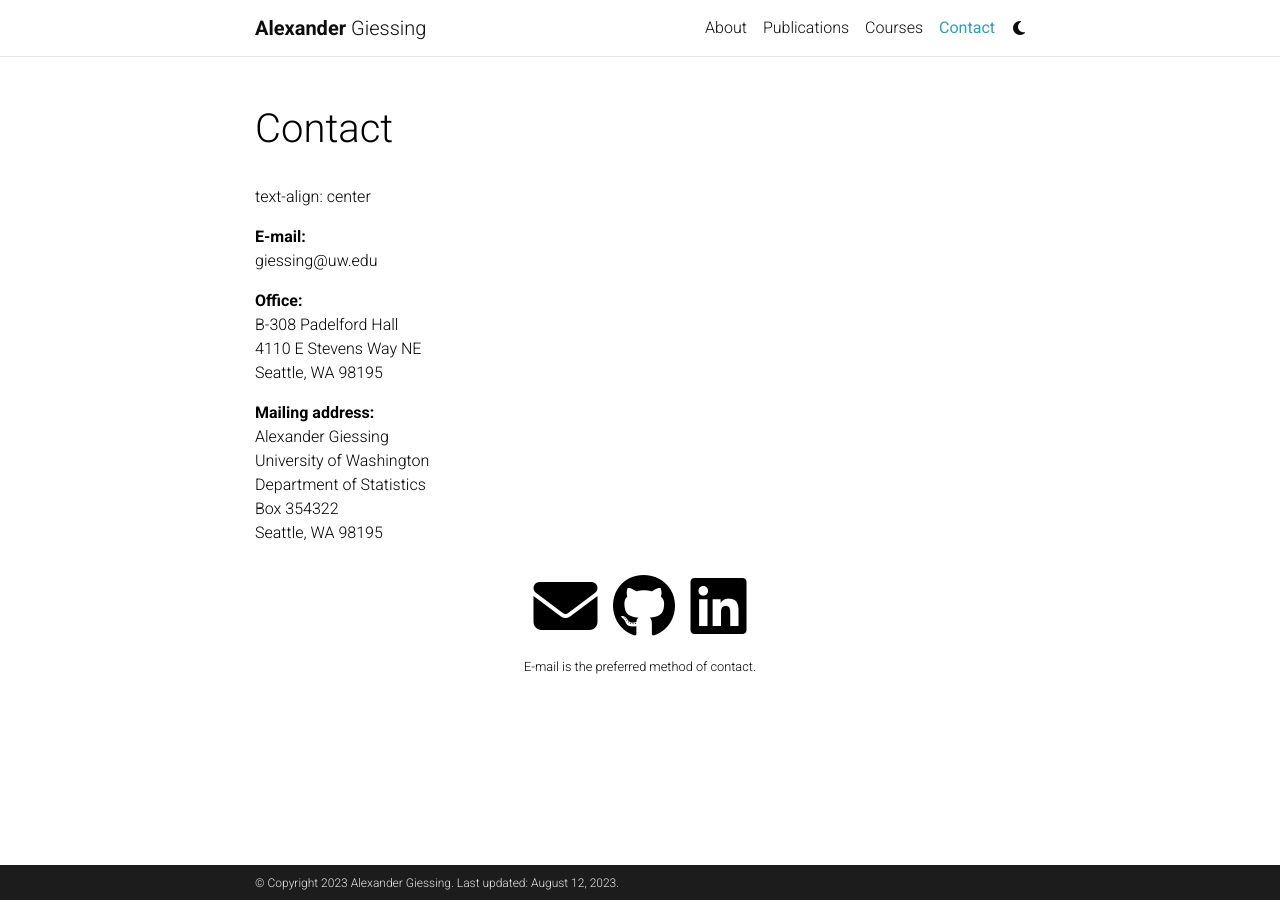
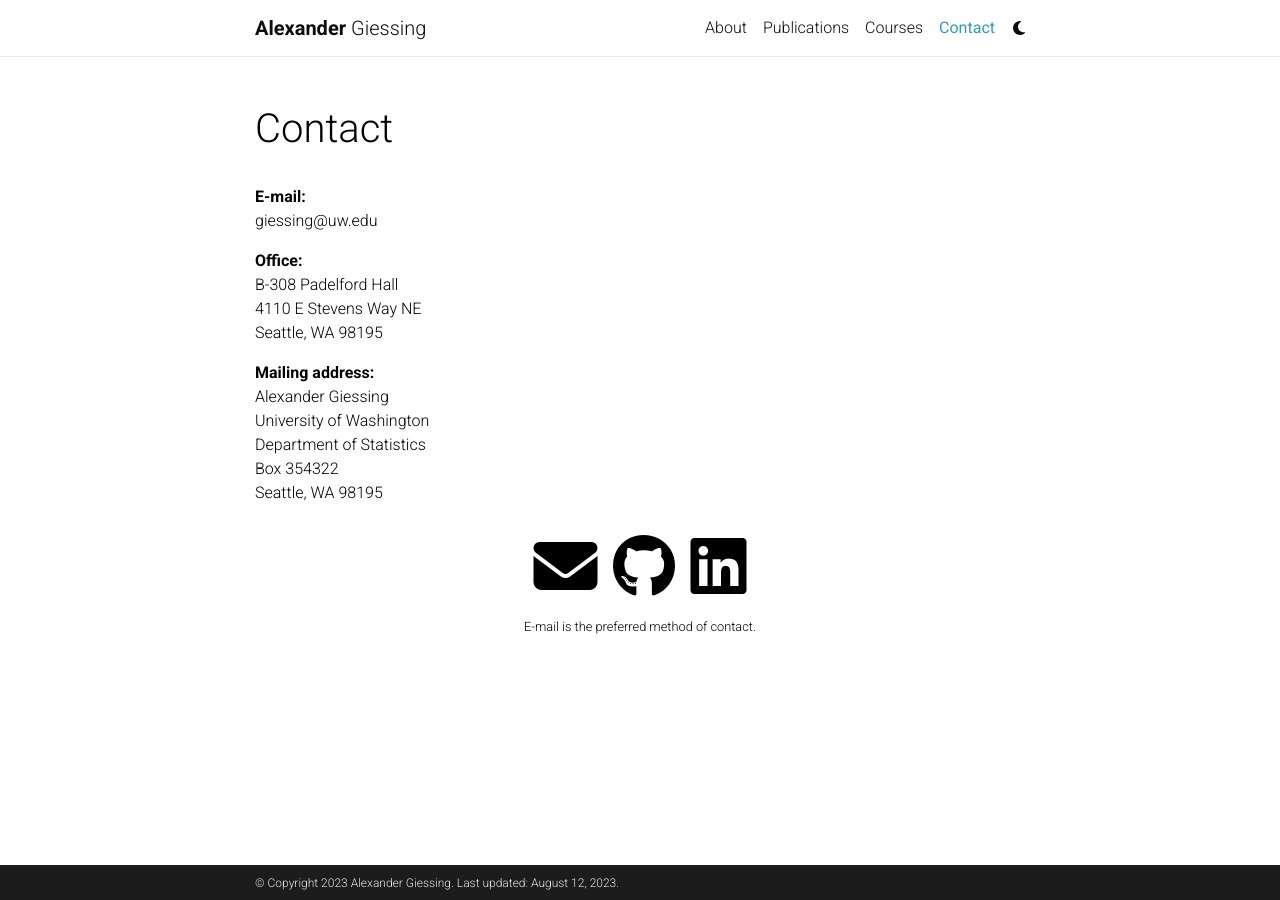
Before and after one commit to agiessing/agiessing.github.io, a Jekyll site: the page built from _pages/contact.md, in a window 1280 px wide. Built offline with Jekyll 4.4.1, drawn with Linux system fonts in a browser that asks for light colours; comment, search, counter and statistics services are not loaded; a style sheet for code colours, icons or effects is not loaded.

Commit message:
Update contact.md

```diff
--- a/_pages/contact.md
+++ b/_pages/contact.md
@@ -1,13 +1,11 @@
 ---
 layout: page
-permalink: /conact/
+permalink: /contact/
 title: Contact
 description:
 nav: true
 nav_order: 4
 ---
-
-text-align: center
 
 <p> <span class="font-weight-bold">E-mail:</span> <br>
 giessing@uw.edu </p>
```
